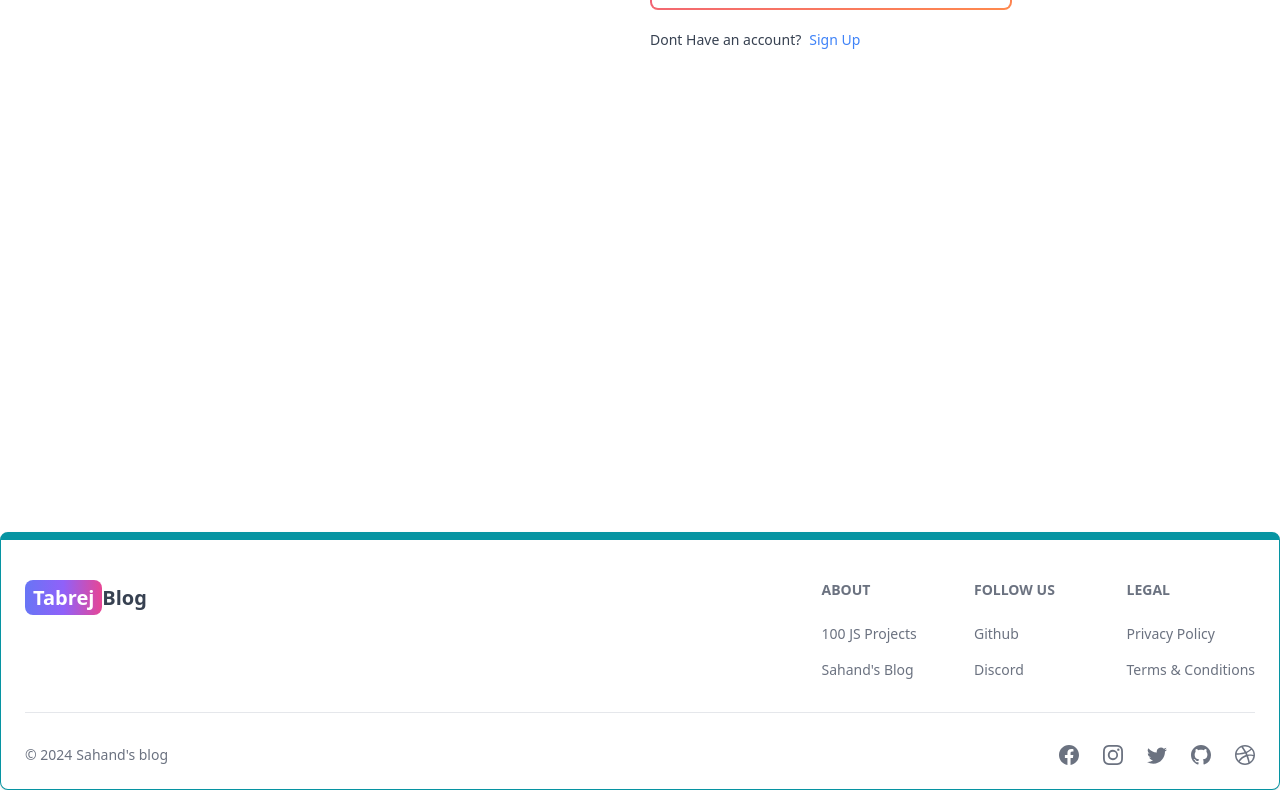
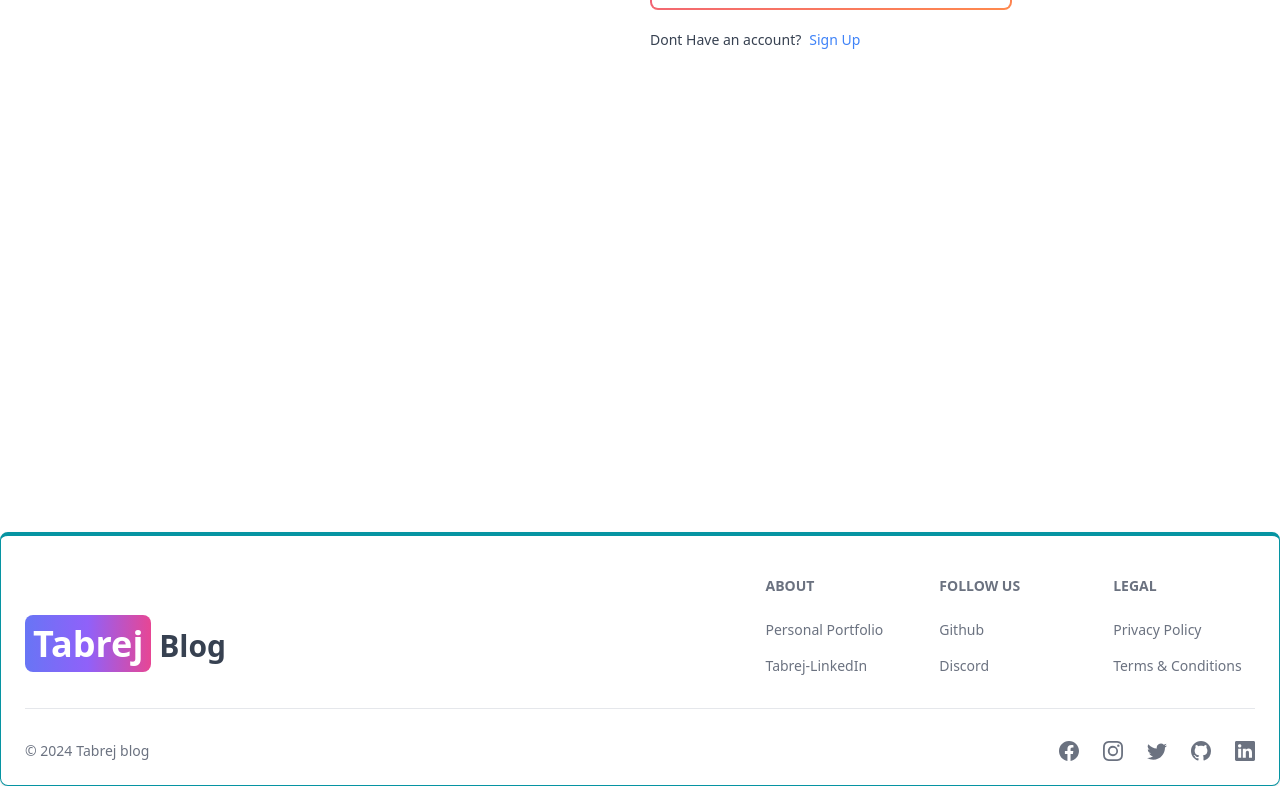
Before and after one commit to TabrejQuadir/Mern-Blog, a React (Vite) app in the folder client/: page /sign-in in a window 1280 px wide. Shown: the part 492-1282 px from the top of the page. Built offline with nearby package versions, Linux system fonts and the light colour scheme; no server answers.

Commit message:
complete delete user account functionality

```diff
--- a/client/src/components/DashProfile.jsx
+++ b/client/src/components/DashProfile.jsx
@@ -1,6 +1,6 @@
-import { Alert, Button, TextInput } from 'flowbite-react';
+import { Alert, Button, TextInput, Modal, ModalBody } from 'flowbite-react';
 import { useEffect, useRef, useState } from 'react';
-import { useSelector, useDispatch} from 'react-redux';
+import { useSelector, useDispatch } from 'react-redux';
 import {
   getDownloadURL,
   getStorage,
@@ -14,11 +14,15 @@ import {
   updateStart,
   updateSuccess,
   updateFailure,
+  deleteStart,
+  deleteSuccess,
+  deleteFailure
 } from '../redux/user/userSlice';
+import { HiOutlineExclamationCircle } from 'react-icons/hi';
 
 
 export default function DashProfile() {
-  const { currentUser } = useSelector((state) => state.user);
+  const { currentUser, error } = useSelector((state) => state.user);
 
   const [imageFile, setImageFile] = useState(null);
   const [imageFileUrl, setImageFileUrl] = useState(null);
@@ -27,6 +31,7 @@ export default function DashProfile() {
   const [imageFileUploading, setImageFileUploading] = useState(false);
   const [updateUserSuccess, setUpdateUserSuccess] = useState(null);
   const [updateUserError, setUpdateUserError] = useState(null);
+  const [showModal, setShowModal] = useState(false);
   const [formData, setFormData] = useState({});
   const filePickerRef = useRef();
   const dispatch = useDispatch();
@@ -118,6 +123,23 @@ export default function DashProfile() {
     }
   };
 
+  const handleDeleteUser = async()=>{
+    setShowModal(false)
+    try {
+      const res = await fetch(`api/user/delete/${currentUser._id}`,{
+        method:"DELETE"
+      });
+      const data = res.json();
+      if(!res.ok){
+        dispatch(deleteFailure(data.message));
+      }else{
+        dispatch(deleteSuccess(data));
+      }
+    } catch (error) {
+      dispatch(deleteFailure(error.message))
+    }
+  }
+
   return (
     <div className='max-w-lg mx-auto p-3 w-full'>
       <h1 className='my-7 text-center font-semibold text-3xl'>Profile</h1>
@@ -181,13 +203,15 @@ export default function DashProfile() {
         />
         <TextInput type='password' id='password' placeholder='password'
           onChange={handleChange}
-          />
+        />
         <Button type='submit' gradientDuoTone='purpleToBlue' outline>
           Update
         </Button>
       </form>
       <div className="text-red-500 flex justify-between mt-5">
-        <span className='cursor-pointer'>Delete Account</span>
+        <span onClick={() => setShowModal(true)} className='cursor-pointer'>
+          Delete Account
+        </span>
         <span className='cursor-pointer'>Sign Out</span>
       </div>
       {updateUserSuccess && (
@@ -200,6 +224,36 @@ export default function DashProfile() {
           {updateUserError}
         </Alert>
       )}
+       {error && (
+        <Alert color='failure' className='mt-5'>
+          {error}
+        </Alert>
+      )}
+
+      <Modal
+        show={showModal}
+        onClose={() => setShowModal(false)}
+        popup
+        size='md'
+      >
+        <Modal.Header />
+        <Modal.Body>
+          <div className='text-center'>
+            <HiOutlineExclamationCircle className='h-14 w-14 text-gray-600 dark:text-gray-500 mb-4 mx-auto' />
+            <h3 className='mb-5 text-lg text-gray-700 dark:text-gray-400'>
+              Are you sure you want to delete your account?
+            </h3>
+            <div className='flex justify-center gap-4'>
+              <Button color='failure' onClick={handleDeleteUser}>
+                Yes, I'm sure
+              </Button>
+              <Button color='warning' onClick={() => setShowModal(false)}>
+                No, cancel
+              </Button>
+            </div>
+          </div>
+        </Modal.Body>
+      </Modal>
     </div>
   );
 }
--- a/client/src/components/Footer.jsx
+++ b/client/src/components/Footer.jsx
@@ -1,39 +1,39 @@
 import { Footer } from 'flowbite-react';
 import { Link } from 'react-router-dom';
-import { BsFacebook, BsInstagram, BsTwitter, BsGithub, BsDribbble } from 'react-icons/bs';
+import { BsFacebook, BsInstagram, BsTwitter, BsGithub, BsDribbble, BsLinkedin } from 'react-icons/bs';
 export default function FooterCom() {
   return (
-    <Footer container className='border border-t-8 border-teal-500'>
+    <Footer container className='border border-t-4 border-teal-500'>
       <div className='w-full max-w-7xl mx-auto'>
-        <div className='grid w-full justify-between sm:flex md:grid-cols-1'>
-          <div className='mt-5'>
+        <div className='grid w-full justify-between sm:flex  md:grid-cols-1'>
+          <div className='mt-16'>
             <Link
               to='/'
-              className='self-center whitespace-nowrap text-lg sm:text-xl font-semibold dark:text-white'
+              className='self-center whitespace-nowrap text-4xl sm:text-xl font-semibold dark:text-white'
             >
-              <span className='px-2 py-1 bg-gradient-to-r from-indigo-500 via-purple-500 to-pink-500 rounded-lg text-white'>
+              <span className='px-2 py-1 text-4xl bg-gradient-to-r from-indigo-500 via-purple-500 to-pink-500 rounded-lg text-white'>
                Tabrej
               </span>
-              Blog
+             <span className='text-3xl font-bold'> Blog</span>
             </Link>
           </div>
-          <div className='grid grid-cols-2 gap-8 mt-4 sm:grid-cols-3 sm:gap-6'>
+          <div className='grid grid-cols-2 gap-8 mt-4 sm:grid-cols-3 sm:gap-18'>
             <div>
               <Footer.Title title='About' />
               <Footer.LinkGroup col>
                 <Footer.Link
-                  href='https://www.100jsprojects.com'
+                  href='https://personal-portfolio-zeta-topaz.vercel.app/'
                   target='_blank'
                   rel='noopener noreferrer'
                 >
-                  100 JS Projects
+                  Personal Portfolio
                 </Footer.Link>
                 <Footer.Link
-                  href='/about'
+                  href='https://www.linkedin.com/in/tabrej-quadir-636280213/'
                   target='_blank'
                   rel='noopener noreferrer'
                 >
-                  Sahand's Blog
+                  Tabrej-LinkedIn
                 </Footer.Link>
               </Footer.LinkGroup>
             </div>
@@ -63,15 +63,15 @@ export default function FooterCom() {
         <div className='w-full sm:flex sm:items-center sm:justify-between'>
           <Footer.Copyright
             href='#'
-            by="Sahand's blog"
+            by="Tabrej blog"
             year={new Date().getFullYear()}
           />
           <div className="flex gap-6 sm:mt-0 mt-4 sm:justify-center">
             <Footer.Icon href='#' icon={BsFacebook}/>
             <Footer.Icon href='#' icon={BsInstagram}/>
             <Footer.Icon href='#' icon={BsTwitter}/>
-            <Footer.Icon href='https://github.com/sahandghavidel' icon={BsGithub}/>
-            <Footer.Icon href='#' icon={BsDribbble}/>
+            <Footer.Icon href='https://github.com/TabrejQuadir' target='_blank' icon={BsGithub}/>
+            <Footer.Icon href='https://www.linkedin.com/in/tabrej-quadir-636280213/' target='_blank' icon={BsLinkedin}/>
 
           </div>
         </div>
--- a/client/src/redux/user/userSlice.js
+++ b/client/src/redux/user/userSlice.js
@@ -36,6 +36,19 @@ const userSlice = createSlice({
             state.loading = false;
             state.error = action.payload;
           },
+          deleteStart: (state) => {
+            state.loading = true;
+            state.error = null;
+          },
+          deleteSuccess: (state, action) => {
+            state.currentUser = null;
+            state.loading = false;
+            state.error = null;
+          },
+        deleteFailure: (state, action) => {
+            state.loading = false;
+            state.error = action.payload;
+          },
     },
 });
 
@@ -46,6 +59,9 @@ export const {
     updateStart,
     updateSuccess,
     updateFailure,
+    deleteStart,
+    deleteSuccess,
+    deleteFailure
   } = userSlice.actions;
 
 export default userSlice.reducer;
```
